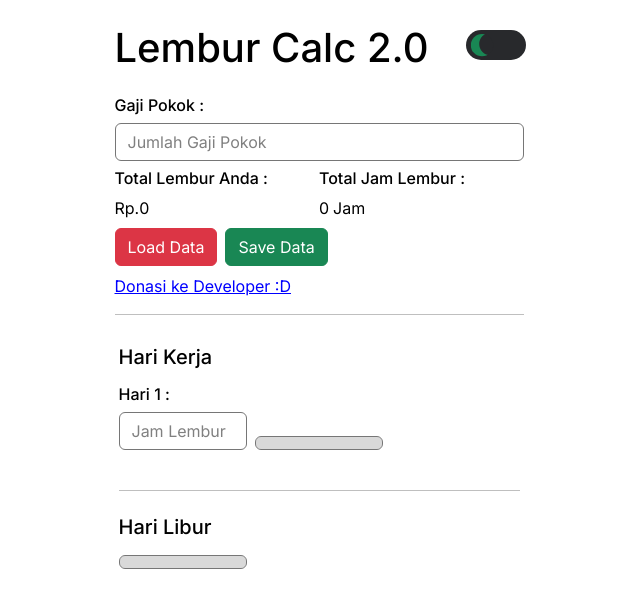
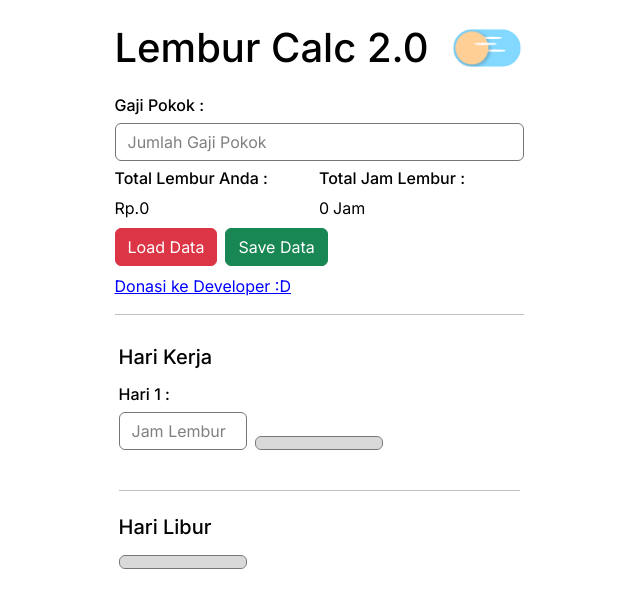
Before and after one commit to hazelflith/lembur-v2, a Next.js app: page / in a window 1280 px wide. Shown: the top 608 px of the page, without its empty margins (321-961 px from the left). Built offline with nearby package versions, Linux system fonts and the light colour scheme.

Commit message:
Revamp dark mode button

```diff
--- a/src/app/globals.scss
+++ b/src/app/globals.scss
@@ -213,57 +213,183 @@ ion-icon{
 .btn-success:hover{
   background-color: var(--btn-success-hover);
 }
-.toggle-wrapper{
+
+.toggleWrapper {
   position: absolute;
-  top: 30px;
+  top: 7%;
   right: 0;
-}
-.toggle-switch {
-  position: relative;
-  width: 200px;
-  transform: translateX(4em) scale(.3);
-}
-.slider {
-  position: absolute;
-  width: 100%;
-  height: 100%;
-  border-radius: 50px;
-  transition: 0.3s;
+  overflow: hidden;
+  padding: 0 0px;
+  transform: scale(.75);
+
+  input {
+    position: absolute;
+    left: -99em;
+  }
 }
 
-input:checked ~ .slider {
-  background-color: var(--light);
+.toggle {
+  cursor: pointer;
+  display: inline-block;
+  position: relative;
+  width: 90px;
+  height: 50px;
+  background-color: #83D8FF;
+  border-radius: 90px - 6;
+  transition: background-color 200ms cubic-bezier(0.445, 0.05, 0.55, 0.95);
 }
 
-.slider::before {
-  content: "";
-  position: absolute;
-  top: 13px;
-  left: 16px;
-  width: 75px;
-  height: 75px;
-  border-radius: 50%;
-  box-shadow: inset 28px -4px 0px 0px var(--light);
-  background-color: var(--dark);
-  transition: 0.3s;
+.toggle__handler {
+  display: inline-block;
+  position: relative;
+  z-index: 1;
+  top: 3px;
+  left: 3px;
+  width: 50px - 6;
+  height: 50px - 6;
+  background-color: #FFCF96;
+  border-radius: 50px;
+  box-shadow: 0 2px 6px rgba(0,0,0,.3);
+  transition: all 400ms cubic-bezier(0.68, -0.55, 0.265, 1.55);
+  transform:  rotate(-45deg);
+
+  .crater {
+    position: absolute;
+    background-color: #E8CDA5;
+    opacity: 0;
+    transition: opacity 200ms ease-in-out;
+    border-radius: 100%;
+  }
+
+  .crater--1 {
+    top: 18px;
+    left: 10px;
+    width: 4px;
+    height: 4px;
+  }
+
+  .crater--2 {
+    top: 28px;
+    left: 22px;
+    width: 6px;
+    height: 6px;
+  }
+
+  .crater--3 {
+    top: 10px;
+    left: 25px;
+    width: 8px;
+    height: 8px;
+  }
 }
 
-input:checked ~ .slider::before {
-  transform: translateX(95px);
-  background-color: var(--dark);
-  box-shadow: none;
+.star {
+  position: absolute;
+  background-color: #ffffff;
+  transition: all 300ms cubic-bezier(0.445, 0.05, 0.55, 0.95);
+  border-radius: 50%;
 }
 
-label {
-  position: absolute;
-  width: 100%;
-  height: 100px;
-  background-color: var(--dark);
-  border-radius: 50px;
-  cursor: pointer;
+.star--1 {
+  top: 10px;
+  left: 35px;
+  z-index: 0;
+  width: 30px;
+  height: 3px;
 }
 
-.switch-input {
-  position: absolute;
-  display: none;
+.star--2 {
+  top: 18px;
+  left: 28px;
+  z-index: 1;
+  width: 30px;
+  height: 3px;
 }
+
+.star--3 {
+  top: 27px;
+  left: 40px;
+  z-index: 0;
+  width: 30px;
+  height: 3px;
+}
+
+.star--4,
+.star--5,
+.star--6 {
+  opacity: 0;
+  transition: all 300ms 0 cubic-bezier(0.445, 0.05, 0.55, 0.95);
+}
+
+.star--4 {
+  top: 16px;
+  left: 11px;
+  z-index: 0;
+  width: 2px;
+  height: 2px;
+  transform: translate3d(3px,0,0);
+}
+
+.star--5 {
+  top: 32px;
+  left: 17px;
+  z-index: 0;
+  width: 3px;
+  height: 3px;
+  transform: translate3d(3px,0,0);
+}
+
+.star--6 {
+  top: 36px;
+  left: 28px;
+  z-index: 0;
+  width: 2px;
+  height: 2px;
+  transform: translate3d(3px,0,0);
+}
+
+input:checked {
+  + .toggle {
+    background-color: #1e242e;
+
+    .toggle__handler {
+      background-color: #FFE5B5;
+      transform: translate3d(40px, 0, 0) rotate(0);
+
+      .crater { opacity: 1; }
+    }
+
+    .star--1 {
+      width: 2px;
+      height: 2px;
+    }
+
+    .star--2 {
+      width: 4px;
+      height: 4px;
+      transform: translate3d(-5px, 0, 0);
+    }
+
+    .star--3 {
+      width: 2px;
+      height: 2px;
+      transform: translate3d(-7px, 0, 0);
+    }
+
+    .star--4,
+    .star--5,
+    .star--6 {
+      opacity: 1;
+      transform: translate3d(0,0,0);
+    }
+    .star--4 {
+      transition: all 300ms 200ms cubic-bezier(0.445, 0.05, 0.55, 0.95);
+    }
+    .star--5 {
+      transition: all 300ms 300ms cubic-bezier(0.445, 0.05, 0.55, 0.95);
+    }
+    .star--6 {
+      transition: all 300ms 400ms cubic-bezier(0.445, 0.05, 0.55, 0.95);
+    }
+  }
+}
--- a/src/app/page.js
+++ b/src/app/page.js
@@ -372,13 +372,29 @@ const calculateLemburHariLibur = () => {
             <div class="">
               <div className="d-flex py-3">
                 <h1>Lembur Calc 2.0</h1>
-                <div class="toggle-wrapper">
+                {/* <div class="toggle-wrapper">
                   <div class = 'toggle-switch'>
                     <label>
                         <input type = 'checkbox' class="switch-input"/>
                         <span class = 'slider' onClick={switchTheme}></span>
                     </label>
                   </div>
+                </div> */}
+                <div class="toggleWrapper">
+                  <input type="checkbox" class="dn" id="dn"/>
+                  <label for="dn" onClick={switchTheme} class="toggle">
+                    <span class="toggle__handler">
+                      <span class="crater crater--1"></span>
+                      <span class="crater crater--2"></span>
+                      <span class="crater crater--3"></span>
+                    </span>
+                    <span class="star star--1"></span>
+                    <span class="star star--2"></span>
+                    <span class="star star--3"></span>
+                    <span class="star star--4"></span>
+                    <span class="star star--5"></span>
+                    <span class="star star--6"></span>
+                  </label>
                 </div>
               </div>
               <div className="mb-2">
```
